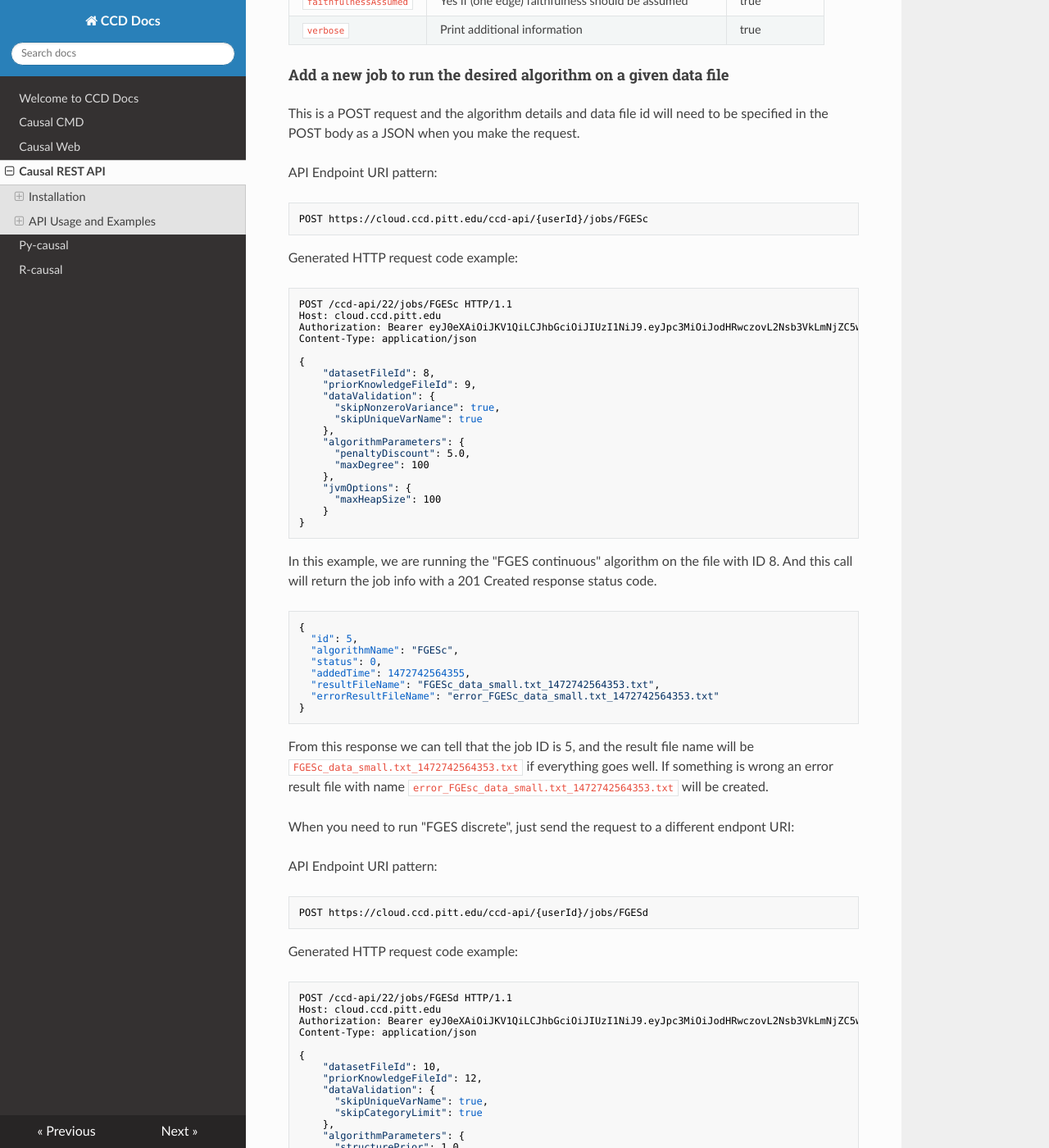
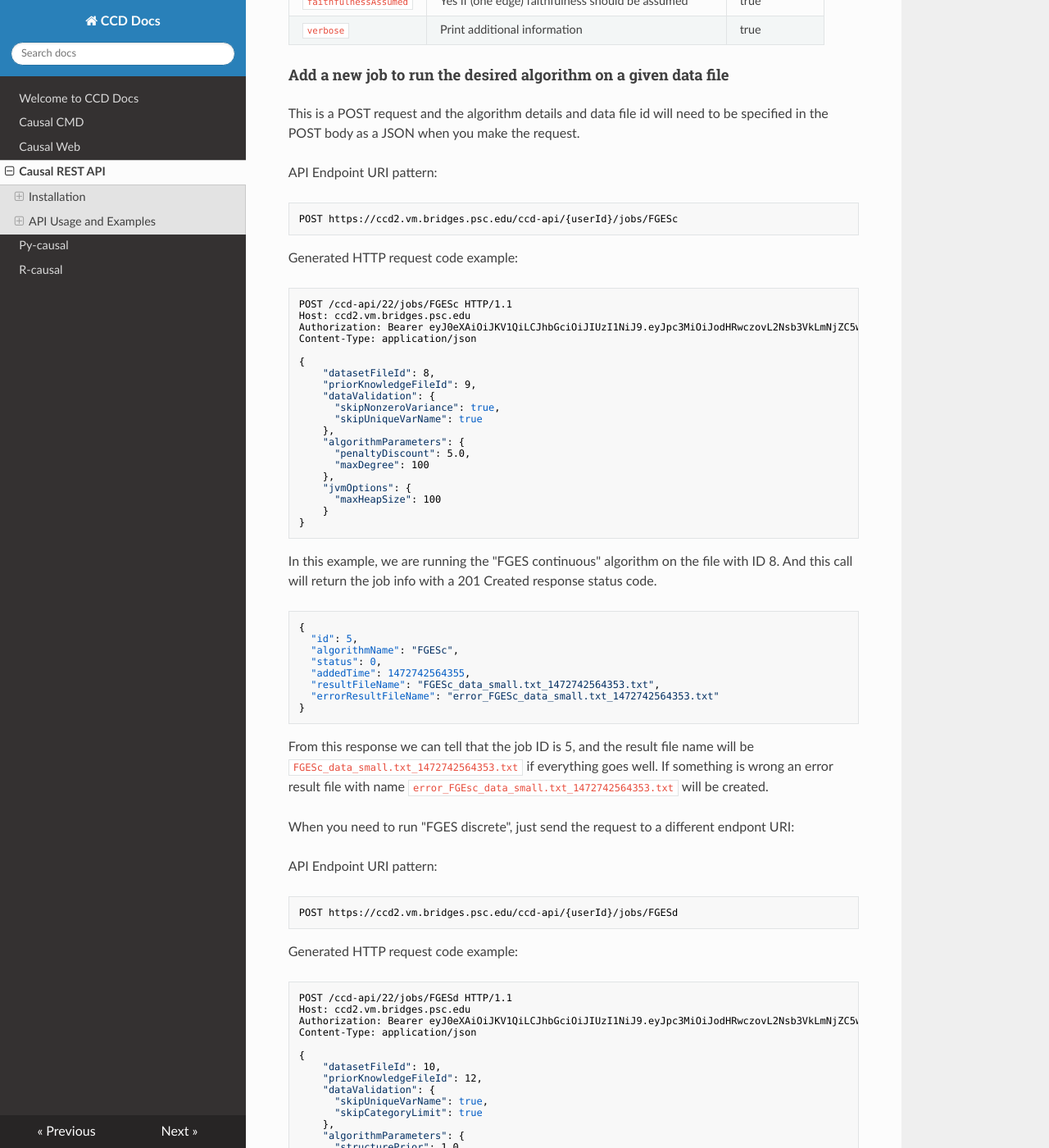
Before and after one commit to bd2kccd/bd2kccd.github.io, an MkDocs documentation site: the page built from docs_src/causal-rest-api.md, in a window 1280 px wide and 1400 px high, scrolled down 15330 px. Shown: the whole window at 82% size. Built offline with MkDocs 1.6.1, drawn with Linux system fonts in a browser that asks for light colours; nearby versions of some CDN libraries; old or Windows-style settings are respelled for this version of MkDocs; some of the changed text lies outside the part shown.

Commit message:
Updated rest-api docs using psc URL

`````diff
--- a/docs/index.html
+++ b/docs/index.html
@@ -220,5 +220,5 @@
 
 <!--
 MkDocs version : 0.16.0
-Build Date UTC : 2016-12-14 17:16:27
+Build Date UTC : 2016-12-14 17:37:24
 -->
--- a/docs_src/causal-rest-api.md
+++ b/docs_src/causal-rest-api.md
@@ -109,14 +109,14 @@ After registration in Causal Web App, the email and password can be used to auth
 API Endpoint URI pattern:
 
 ````
-GET https://cloud.ccd.pitt.edu/ccd-api/jwt
+GET https://ccd2.vm.bridges.psc.edu/ccd-api/jwt
 ````
 
 In basic auth, the user provides the username and password, which the HTTP client concatenates (username + ":" + password), and base64 encodes it. This encoded string is then sent using a `Authorization` header with the "Basic" schema. For instance user email `demo@pitt.edu` whose password is `123`.
 
 ````
 POST /ccd-api/jwt HTTP/1.1
-Host: cloud.ccd.pitt.edu
+Host: ccd2.vm.bridges.psc.edu
 Authorization: Basic ZGVtb0BwaXR0LmVkdToxMjM=
 ````
 
@@ -136,7 +136,7 @@ We'll need to use this `userId` in the URI path of all subsequent requests. And
 
 Note: querying the JWT endpoint again before the current JWT expires will generate a new JWT, which makes the old JWT expired automatically. And this newly generated JWT will be valid in another hour unless there's another new JWT being queried.
 
-Since this API is developed with Jersey, which supports [WADL](https://en.wikipedia.org/wiki/Web_Application_Description_Language). So you can view the generated WADL by going to `https://cloud.ccd.pitt.edu/ccd-api/application.wadl?detail=true` and see all resource available in the application. Accessing to this endpoint doesn't require authentication.
+Since this API is developed with Jersey, which supports [WADL](https://en.wikipedia.org/wiki/Web_Application_Description_Language). So you can view the generated WADL by going to `https://ccd2.vm.bridges.psc.edu/ccd-api/application.wadl?detail=true` and see all resource available in the application. Accessing to this endpoint doesn't require authentication.
 
 Basically, all the API usage examples are grouped into three categories:
 
@@ -155,7 +155,7 @@ At this point, you can upload two types of data files: tabular dataset file(eith
 API Endpoint URI pattern:
 
 ````
-POST https://cloud.ccd.pitt.edu/ccd-api/{userId}/dataset/upload
+POST https://ccd2.vm.bridges.psc.edu/ccd-api/{userId}/dataset/upload
 ````
 
 This is a multipart file upload via an HTML form, and the client is required to use `name="file"` to name their file upload field in their form.
@@ -164,7 +164,7 @@ Generated HTTP request code example:
 
 ````
 POST /ccd-api/22/dataset/upload HTTP/1.1
-Host: cloud.ccd.pitt.edu
+Host: ccd2.vm.bridges.psc.edu
 Authorization: Bearer eyJ0eXAiOiJKV1QiLCJhbGciOiJIUzI1NiJ9.eyJpc3MiOiJodHRwczovL2Nsb3VkLmNjZC5waXR0LmVkdS8iLCJuYW1lIjoiemh5MTkiLCJleHAiOjE0NzU4NTA2NzY4MDQsImlhdCI6MTQ3NTg0NzA3NjgwNH0.8azVEoNPfETczXb-vn7dfyDd98eRt7iiLBXehGpPGzY
 Content-Type: multipart/form-data; boundary=----WebKitFormBoundary7MA4YWxkTrZu0gW
 
@@ -210,7 +210,7 @@ This POST request will upload the dataset file to the target server location and
 The prior knowledge file upload uses a similar API endpoint:
 
 ````
-POST https://cloud.ccd.pitt.edu/ccd-api/{userId}/priorknowledge/upload
+POST https://ccd2.vm.bridges.psc.edu/ccd-api/{userId}/priorknowledge/upload
 ````
 
 Due to there's no need to summarize a prior knowledge file, the response of a successful prior knowledge file upload will look like:
@@ -235,9 +235,9 @@ and resumable uploads via the HTML5 File API. You can also create your own clien
 API Endpoint URI pattern:
 
 ````
-GET https://cloud.ccd.pitt.edu/ccd-api/{userId}/chunkupload
+GET https://ccd2.vm.bridges.psc.edu/ccd-api/{userId}/chunkupload
 
-POST https://cloud.ccd.pitt.edu/ccd-api/{userId}/chunkupload
+POST https://ccd2.vm.bridges.psc.edu/ccd-api/{userId}/chunkupload
 ````
 
 In this example, the data file is splited into 3 chunks. The upload of each chunk consists of a GET request and a POST request. To handle the state of upload chunks, a number of extra parameters are sent along with all requests:
@@ -256,7 +256,7 @@ Generated HTTP request code example:
 
 ````
 GET /ccd-api/22/chunkupload?resumableChunkNumber=2&resumableChunkSize=1048576&resumableCurrentChunkSize=1048576&resumableTotalSize=3309465&resumableType=text%2Fplain&resumableIdentifier=3309465-large-datatxt&resumableFilename=large-data.txt&resumableRelativePath=large-data.txt&resumableTotalChunks=3 HTTP/1.1
-Host: cloud.ccd.pitt.edu
+Host: ccd2.vm.bridges.psc.edu
 Authorization: Bearer eyJ0eXAiOiJKV1QiLCJhbGciOiJIUzI1NiJ9.eyJpc3MiOiJodHRwczovL2Nsb3VkLmNjZC5waXR0LmVkdS8iLCJuYW1lIjoiemh5MTkiLCJleHAiOjE0NzU4NTA2NzY4MDQsImlhdCI6MTQ3NTg0NzA3NjgwNH0.8azVEoNPfETczXb-vn7dfyDd98eRt7iiLBXehGpPGzY
 ````
 
@@ -266,7 +266,7 @@ Generated HTTP request code example:
 
 ````
 POST /ccd-api/22/chunkupload HTTP/1.1
-Host: cloud.ccd.pitt.edu
+Host: ccd2.vm.bridges.psc.edu
 Authorization: Bearer eyJ0eXAiOiJKV1QiLCJhbGciOiJIUzI1NiJ9.eyJpc3MiOiJodHRwczovL2Nsb3VkLmNjZC5waXR0LmVkdS8iLCJuYW1lIjoiemh5MTkiLCJleHAiOjE0NzU4NTA2NzY4MDQsImlhdCI6MTQ3NTg0NzA3NjgwNH0.8azVEoNPfETczXb-vn7dfyDd98eRt7iiLBXehGpPGzY
 Content-Type: multipart/form-data; boundary=----WebKitFormBoundaryMFjgApg56XGyeTnZ
 
@@ -328,14 +328,14 @@ b1db7511ee293d297e3055d9a7b46c5e
 API Endpoint URI pattern:
 
 ````
-GET https://cloud.ccd.pitt.edu/ccd-api/{userId}/dataset
+GET https://ccd2.vm.bridges.psc.edu/ccd-api/{userId}/dataset
 ````
 
 Generated HTTP request code example:
 
 ````
 GET /ccd-api/22/dataset HTTP/1.1
-Host: cloud.ccd.pitt.edu
+Host: ccd2.vm.bridges.psc.edu
 Authorization: Bearer eyJ0eXAiOiJKV1QiLCJhbGciOiJIUzI1NiJ9.eyJpc3MiOiJodHRwczovL2Nsb3VkLmNjZC5waXR0LmVkdS8iLCJuYW1lIjoiemh5MTkiLCJleHAiOjE0NzU4NTA2NzY4MDQsImlhdCI6MTQ3NTg0NzA3NjgwNH0.8azVEoNPfETczXb-vn7dfyDd98eRt7iiLBXehGpPGzY
 Accept: application/json
 ````
@@ -395,7 +395,7 @@ Generated HTTP request code example:
 
 ````
 GET /ccd-api/22/dataset HTTP/1.1
-Host: cloud.ccd.pitt.edu
+Host: ccd2.vm.bridges.psc.edu
 Authorization: Bearer eyJ0eXAiOiJKV1QiLCJhbGciOiJIUzI1NiJ9.eyJpc3MiOiJodHRwczovL2Nsb3VkLmNjZC5waXR0LmVkdS8iLCJuYW1lIjoiemh5MTkiLCJleHAiOjE0NzU4NTA2NzY4MDQsImlhdCI6MTQ3NTg0NzA3NjgwNH0.8azVEoNPfETczXb-vn7dfyDd98eRt7iiLBXehGpPGzY
 Accept: application/xml
 ````
@@ -457,14 +457,14 @@ Form the above output, we can also tell that data file with ID 10 doesn't have a
 API Endpoint URI pattern:
 
 ````
-GET https://cloud.ccd.pitt.edu/ccd-api/{userId}/dataset/{id}
+GET https://ccd2.vm.bridges.psc.edu/ccd-api/{userId}/dataset/{id}
 ````
 
 Generated HTTP request code example:
 
 ````
 GET /ccd-api/22/dataset/8 HTTP/1.1
-Host: cloud.ccd.pitt.edu
+Host: ccd2.vm.bridges.psc.edu
 Authorization: Bearer eyJ0eXAiOiJKV1QiLCJhbGciOiJIUzI1NiJ9.eyJpc3MiOiJodHRwczovL2Nsb3VkLmNjZC5waXR0LmVkdS8iLCJuYW1lIjoiemh5MTkiLCJleHAiOjE0NzU4NTA2NzY4MDQsImlhdCI6MTQ3NTg0NzA3NjgwNH0.8azVEoNPfETczXb-vn7dfyDd98eRt7iiLBXehGpPGzY
 ````
 
@@ -492,14 +492,14 @@ And the resulting response looks like this:
 API Endpoint URI pattern:
 
 ````
-DELETE https://cloud.ccd.pitt.edu/ccd-api/{userId}/dataset/{id}
+DELETE https://ccd2.vm.bridges.psc.edu/ccd-api/{userId}/dataset/{id}
 ````
 
 Generated HTTP request code example:
 
 ````
 DELETE /ccd-api/22/dataset/8 HTTP/1.1
-Host: cloud.ccd.pitt.edu
+Host: ccd2.vm.bridges.psc.edu
 Authorization: Bearer eyJ0eXAiOiJKV1QiLCJhbGciOiJIUzI1NiJ9.eyJpc3MiOiJodHRwczovL2Nsb3VkLmNjZC5waXR0LmVkdS8iLCJuYW1lIjoiemh5MTkiLCJleHAiOjE0NzU4NTA2NzY4MDQsImlhdCI6MTQ3NTg0NzA3NjgwNH0.8azVEoNPfETczXb-vn7dfyDd98eRt7iiLBXehGpPGzY
 ````
 
@@ -521,14 +521,14 @@ Before we can go ahead to run the desired algorithm with the newly uploaded data
 API Endpoint URI pattern:
 
 ````
-POST https://cloud.ccd.pitt.edu/ccd-api/{userId}/dataset/summarize
+POST https://ccd2.vm.bridges.psc.edu/ccd-api/{userId}/dataset/summarize
 ````
 
 Generated HTTP request code example:
 
 ````
 POST /ccd-api/22/dataset/summarize HTTP/1.1
-Host: cloud.ccd.pitt.edu
+Host: ccd2.vm.bridges.psc.edu
 Authorization: Bearer eyJ0eXAiOiJKV1QiLCJhbGciOiJIUzI1NiJ9.eyJpc3MiOiJodHRwczovL2Nsb3VkLmNjZC5waXR0LmVkdS8iLCJuYW1lIjoiemh5MTkiLCJleHAiOjE0NzU4NTA2NzY4MDQsImlhdCI6MTQ3NTg0NzA3NjgwNH0.8azVEoNPfETczXb-vn7dfyDd98eRt7iiLBXehGpPGzY
 Content-Type: application/json
 
@@ -563,14 +563,14 @@ This POST request will summarize the dataset file and generate a response (JSON
 API Endpoint URI pattern:
 
 ````
-GET https://cloud.ccd.pitt.edu/ccd-api/{userId}/priorknowledge
+GET https://ccd2.vm.bridges.psc.edu/ccd-api/{userId}/priorknowledge
 ````
 
 Generated HTTP request code example:
 
 ````
 GET /ccd-api/22/priorknowledge HTTP/1.1
-Host: cloud.ccd.pitt.edu
+Host: ccd2.vm.bridges.psc.edu
 Authorization: Bearer eyJ0eXAiOiJKV1QiLCJhbGciOiJIUzI1NiJ9.eyJpc3MiOiJodHRwczovL2Nsb3VkLmNjZC5waXR0LmVkdS8iLCJuYW1lIjoiemh5MTkiLCJleHAiOjE0NzU4NTA2NzY4MDQsImlhdCI6MTQ3NTg0NzA3NjgwNH0.8azVEoNPfETczXb-vn7dfyDd98eRt7iiLBXehGpPGzY
 Accept: application/json
 ````
@@ -603,14 +603,14 @@ A `JSON` formatted list of all the input dataset files that are associated with
 API Endpoint URI pattern:
 
 ````
-GET https://cloud.ccd.pitt.edu/ccd-api/{userId}/priorknowledge/{id}
+GET https://ccd2.vm.bridges.psc.edu/ccd-api/{userId}/priorknowledge/{id}
 ````
 
 Generated HTTP request code example:
 
 ````
 GET /ccd-api/22/priorknowledge/9 HTTP/1.1
-Host: cloud.ccd.pitt.edu
+Host: ccd2.vm.bridges.psc.edu
 Authorization: Bearer eyJ0eXAiOiJKV1QiLCJhbGciOiJIUzI1NiJ9.eyJpc3MiOiJodHRwczovL2Nsb3VkLmNjZC5waXR0LmVkdS8iLCJuYW1lIjoiemh5MTkiLCJleHAiOjE0NzU4NTA2NzY4MDQsImlhdCI6MTQ3NTg0NzA3NjgwNH0.8azVEoNPfETczXb-vn7dfyDd98eRt7iiLBXehGpPGzY
 ````
 
@@ -632,14 +632,14 @@ And the resulting response looks like this:
 API Endpoint URI pattern:
 
 ````
-DELETE https://cloud.ccd.pitt.edu/ccd-api/{userId}/priorknowledge/{id}
+DELETE https://ccd2.vm.bridges.psc.edu/ccd-api/{userId}/priorknowledge/{id}
 ````
 
 Generated HTTP request code example:
 
 ````
 DELETE /ccd-api/22/priorknowledge/9 HTTP/1.1
-Host: cloud.ccd.pitt.edu
+Host: ccd2.vm.bridges.psc.edu
 Authorization: Bearer eyJ0eXAiOiJKV1QiLCJhbGciOiJIUzI1NiJ9.eyJpc3MiOiJodHRwczovL2Nsb3VkLmNjZC5waXR0LmVkdS8iLCJuYW1lIjoiemh5MTkiLCJleHAiOjE0NzU4NTA2NzY4MDQsImlhdCI6MTQ3NTg0NzA3NjgwNH0.8azVEoNPfETczXb-vn7dfyDd98eRt7iiLBXehGpPGzY
 ````
 
@@ -654,14 +654,14 @@ Once the data file is uploaded and summaried, you can start running a Causal Dis
 API Endpoint URI pattern:
 
 ````
-GET https://cloud.ccd.pitt.edu/ccd-api/{userId}/algorithms
+GET https://ccd2.vm.bridges.psc.edu/ccd-api/{userId}/algorithms
 ````
 
 Generated HTTP request code example:
 
 ````
 GET /ccd-api/22/algorithms HTTP/1.1
-Host: cloud.ccd.pitt.edu
+Host: ccd2.vm.bridges.psc.edu
 Authorization: Bearer eyJ0eXAiOiJKV1QiLCJhbGciOiJIUzI1NiJ9.eyJpc3MiOiJodHRwczovL2Nsb3VkLmNjZC5waXR0LmVkdS8iLCJuYW1lIjoiemh5MTkiLCJleHAiOjE0NzU4NTA2NzY4MDQsImlhdCI6MTQ3NTg0NzA3NjgwNH0.8azVEoNPfETczXb-vn7dfyDd98eRt7iiLBXehGpPGzY
 ````
 Currently we support "FGES continuous" and "FGES discrete".
@@ -762,14 +762,14 @@ This is a POST request and the algorithm details and data file id will need to b
 API Endpoint URI pattern:
 
 ````
-POST https://cloud.ccd.pitt.edu/ccd-api/{userId}/jobs/FGESc
+POST https://ccd2.vm.bridges.psc.edu/ccd-api/{userId}/jobs/FGESc
 ````
 
 Generated HTTP request code example:
 
 ````
 POST /ccd-api/22/jobs/FGESc HTTP/1.1
-Host: cloud.ccd.pitt.edu
+Host: ccd2.vm.bridges.psc.edu
 Authorization: Bearer eyJ0eXAiOiJKV1QiLCJhbGciOiJIUzI1NiJ9.eyJpc3MiOiJodHRwczovL2Nsb3VkLmNjZC5waXR0LmVkdS8iLCJuYW1lIjoiemh5MTkiLCJleHAiOjE0NzU4NTA2NzY4MDQsImlhdCI6MTQ3NTg0NzA3NjgwNH0.8azVEoNPfETczXb-vn7dfyDd98eRt7iiLBXehGpPGzY
 Content-Type: application/json
 
@@ -810,14 +810,14 @@ When you need to run "FGES discrete", just send the request to a different endpo
 API Endpoint URI pattern:
 
 ````
-POST https://cloud.ccd.pitt.edu/ccd-api/{userId}/jobs/FGESd
+POST https://ccd2.vm.bridges.psc.edu/ccd-api/{userId}/jobs/FGESd
 ````
 
 Generated HTTP request code example:
 
 ````
 POST /ccd-api/22/jobs/FGESd HTTP/1.1
-Host: cloud.ccd.pitt.edu
+Host: ccd2.vm.bridges.psc.edu
 Authorization: Bearer eyJ0eXAiOiJKV1QiLCJhbGciOiJIUzI1NiJ9.eyJpc3MiOiJodHRwczovL2Nsb3VkLmNjZC5waXR0LmVkdS8iLCJuYW1lIjoiemh5MTkiLCJleHAiOjE0NzU4NTA2NzY4MDQsImlhdCI6MTQ3NTg0NzA3NjgwNH0.8azVEoNPfETczXb-vn7dfyDd98eRt7iiLBXehGpPGzY
 Content-Type: application/json
 
@@ -844,14 +844,14 @@ Content-Type: application/json
 API Endpoint URI pattern:
 
 ````
-GET https://cloud.ccd.pitt.edu/ccd-api/{userId}/jobs
+GET https://ccd2.vm.bridges.psc.edu/ccd-api/{userId}/jobs
 ````
 
 Generated HTTP request code example:
 
 ````
 GET /ccd-api/22/jobs/ HTTP/1.1
-Host: cloud.ccd.pitt.edu
+Host: ccd2.vm.bridges.psc.edu
 Authorization: Bearer eyJ0eXAiOiJKV1QiLCJhbGciOiJIUzI1NiJ9.eyJpc3MiOiJodHRwczovL2Nsb3VkLmNjZC5waXR0LmVkdS8iLCJuYW1lIjoiemh5MTkiLCJleHAiOjE0NzU4NTA2NzY4MDQsImlhdCI6MTQ3NTg0NzA3NjgwNH0.8azVEoNPfETczXb-vn7dfyDd98eRt7iiLBXehGpPGzY
 Content-Type: application/json
 
@@ -881,14 +881,14 @@ Once the new job is submitted, it takes time and resources to run the algorithm
 API Endpoint URI pattern:
 
 ````
-GET https://cloud.ccd.pitt.edu/ccd-api/{userId}/jobs/{id}
+GET https://ccd2.vm.bridges.psc.edu/ccd-api/{userId}/jobs/{id}
 ````
 
 Generated HTTP request code example:
 
 ````
 GET /ccd-api/22/jobs/32 HTTP/1.1
-Host: cloud.ccd.pitt.edu
+Host: ccd2.vm.bridges.psc.edu
 Authorization: Bearer eyJ0eXAiOiJKV1QiLCJhbGciOiJIUzI1NiJ9.eyJpc3MiOiJodHRwczovL2Nsb3VkLmNjZC5waXR0LmVkdS8iLCJuYW1lIjoiemh5MTkiLCJleHAiOjE0NzU4NTA2NzY4MDQsImlhdCI6MTQ3NTg0NzA3NjgwNH0.8azVEoNPfETczXb-vn7dfyDd98eRt7iiLBXehGpPGzY
 ````
 
@@ -901,14 +901,14 @@ Sometimes you may want to cancel a submitted job.
 API Endpoint URI pattern:
 
 ````
-DELETE https://cloud.ccd.pitt.edu/ccd-api/{userId}/jobs/{id}
+DELETE https://ccd2.vm.bridges.psc.edu/ccd-api/{userId}/jobs/{id}
 ````
 
 Generated HTTP request code example:
 
 ````
 DELETE /ccd-api/22/jobs/8 HTTP/1.1
-Host: cloud.ccd.pitt.edu
+Host: ccd2.vm.bridges.psc.edu
 Authorization: Bearer eyJ0eXAiOiJKV1QiLCJhbGciOiJIUzI1NiJ9.eyJpc3MiOiJodHRwczovL2Nsb3VkLmNjZC5waXR0LmVkdS8iLCJuYW1lIjoiemh5MTkiLCJleHAiOjE0NzU4NTA2NzY4MDQsImlhdCI6MTQ3NTg0NzA3NjgwNH0.8azVEoNPfETczXb-vn7dfyDd98eRt7iiLBXehGpPGzY
 ````
 
@@ -921,14 +921,14 @@ This call will response either "Job 8 has been canceled" or "Unable to cancel jo
 API Endpoint URI pattern:
 
 ````
-GET https://cloud.ccd.pitt.edu/ccd-api/{userId}/results
+GET https://ccd2.vm.bridges.psc.edu/ccd-api/{userId}/results
 ````
 
 Generated HTTP request code example:
 
 ````
 GET /ccd-api/22/results HTTP/1.1
-Host: cloud.ccd.pitt.edu
+Host: ccd2.vm.bridges.psc.edu
 Authorization: Bearer eyJ0eXAiOiJKV1QiLCJhbGciOiJIUzI1NiJ9.eyJpc3MiOiJodHRwczovL2Nsb3VkLmNjZC5waXR0LmVkdS8iLCJuYW1lIjoiemh5MTkiLCJleHAiOjE0NzU4NTA2NzY4MDQsImlhdCI6MTQ3NTg0NzA3NjgwNH0.8azVEoNPfETczXb-vn7dfyDd98eRt7iiLBXehGpPGzY
 ````
 
@@ -956,14 +956,14 @@ The response to this request will look like this:
 API Endpoint URI pattern:
 
 ````
-GET https://cloud.ccd.pitt.edu/ccd-api/{userId}/results/{result_file_name}
+GET https://ccd2.vm.bridges.psc.edu/ccd-api/{userId}/results/{result_file_name}
 ````
 
 Generated HTTP request code example:
 
 ````
 GET /ccd-api/22/results/FGESc_data_small.txt_1466172140585.txt HTTP/1.1
-Host: cloud.ccd.pitt.edu
+Host: ccd2.vm.bridges.psc.edu
 Authorization: Bearer eyJ0eXAiOiJKV1QiLCJhbGciOiJIUzI1NiJ9.eyJpc3MiOiJodHRwczovL2Nsb3VkLmNjZC5waXR0LmVkdS8iLCJuYW1lIjoiemh5MTkiLCJleHAiOjE0NzU4NTA2NzY4MDQsImlhdCI6MTQ3NTg0NzA3NjgwNH0.8azVEoNPfETczXb-vn7dfyDd98eRt7iiLBXehGpPGzY
 ````
 On success, you will get the result file back as text file content. If there's a typo in file name of the that file doesn't exist, you'll get either a JSON or XML message based on the `accept` header in your request:
@@ -988,7 +988,7 @@ Since we can list all the algorithm result files, based on the results, we can a
 API Endpoint URI pattern:
 
 ````
-POST https://cloud.ccd.pitt.edu/ccd-api/{userId}/results/compare
+POST https://ccd2.vm.bridges.psc.edu/ccd-api/{userId}/results/compare
 ````
 
 The request body is a JSON that contains an array of result files to be compared.
@@ -997,7 +997,7 @@ Generated HTTP request code example:
 
 ````
 POST /ccd-api/22/results/compare HTTP/1.1
-Host: cloud.ccd.pitt.edu
+Host: ccd2.vm.bridges.psc.edu
 Authorization: Bearer eyJ0eXAiOiJKV1QiLCJhbGciOiJIUzI1NiJ9.eyJpc3MiOiJodHRwczovL2Nsb3VkLmNjZC5waXR0LmVkdS8iLCJuYW1lIjoiemh5MTkiLCJleHAiOjE0NzU4NTA2NzY4MDQsImlhdCI6MTQ3NTg0NzA3NjgwNH0.8azVEoNPfETczXb-vn7dfyDd98eRt7iiLBXehGpPGzY
 
 {
@@ -1033,14 +1033,14 @@ From this comparison, you can see if the two algorithm graphs have common edges
 API Endpoint URI pattern:
 
 ````
-GET https://cloud.ccd.pitt.edu/ccd-api/{userId}/results/comparisons
+GET https://ccd2.vm.bridges.psc.edu/ccd-api/{userId}/results/comparisons
 ````
 
 Generated HTTP request code example:
 
 ````
 GET /ccd-api/22/results/comparisons HTTP/1.1
-Host: cloud.ccd.pitt.edu
+Host: ccd2.vm.bridges.psc.edu
 Authorization: Bearer eyJ0eXAiOiJKV1QiLCJhbGciOiJIUzI1NiJ9.eyJpc3MiOiJodHRwczovL2Nsb3VkLmNjZC5waXR0LmVkdS8iLCJuYW1lIjoiemh5MTkiLCJleHAiOjE0NzU4NTA2NzY4MDQsImlhdCI6MTQ3NTg0NzA3NjgwNH0.8azVEoNPfETczXb-vn7dfyDd98eRt7iiLBXehGpPGzY
 ````
 
@@ -1074,14 +1074,14 @@ The response will show a list of comparison files:
 API Endpoint URI pattern:
 
 ````
-GET https://cloud.ccd.pitt.edu/ccd-api/{userId}/results/comparisons/{comparison_file_name}
+GET https://ccd2.vm.bridges.psc.edu/ccd-api/{userId}/results/comparisons/{comparison_file_name}
 ````
 
 Generated HTTP request code example:
 
 ````
 GET /ccd-api/22/results/comparisons/result_comparison_1467388042261.txt HTTP/1.1
-Host: cloud.ccd.pitt.edu
+Host: ccd2.vm.bridges.psc.edu
 Authorization: Bearer eyJ0eXAiOiJKV1QiLCJhbGciOiJIUzI1NiJ9.eyJpc3MiOiJodHRwczovL2Nsb3VkLmNjZC5waXR0LmVkdS8iLCJuYW1lIjoiemh5MTkiLCJleHAiOjE0NzU4NTA2NzY4MDQsImlhdCI6MTQ3NTg0NzA3NjgwNH0.8azVEoNPfETczXb-vn7dfyDd98eRt7iiLBXehGpPGzY
 ````
 
`````
Also changed, not shown: other parts of docs_src/causal-rest-api.md (+4 -4 lines), docs/causal-rest-api/index.html (+51 -51 lines), docs/mkdocs/search_index.json, 3 other files.
